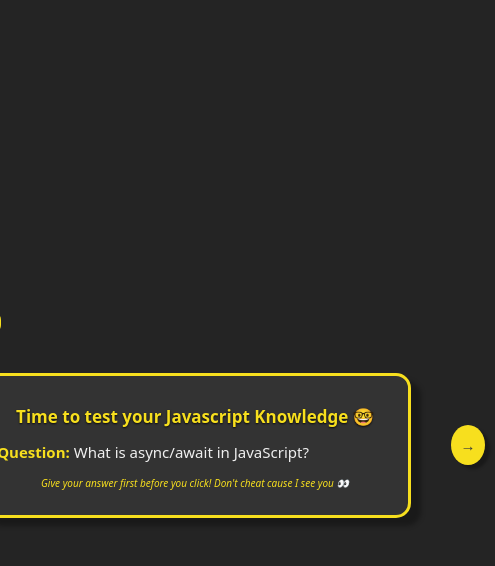
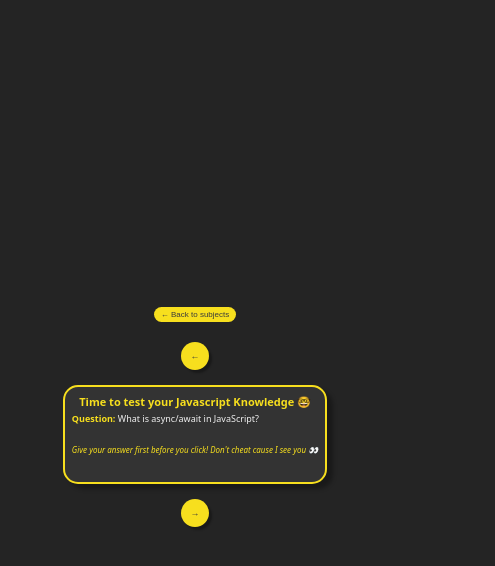
Before and after one commit to code-techhb/devCards, a React (Vite) app: page / in a window 390 px wide. Both pictures are taken after a click on the button "Javascript". Shown: the top 566 px of the page, 495 px wide, since content can reach past the window. Built offline with nearby package versions, Linux system fonts and the light colour scheme.

Commit message:
📱 add media queries

```diff
--- a/src/components/Flashcard/Flashcard.module.css
+++ b/src/components/Flashcard/Flashcard.module.css
@@ -8,7 +8,8 @@
 }
 
 .card {
-  width: 50rem;
+  width: 100%;
+  max-width: 50rem;
   background-color: var(--card-background);
   color: var(--white);
   padding: 1.5rem;
@@ -18,6 +19,7 @@
   cursor: pointer;
   transition: transform 0.2s ease;
   border: 3px solid var(--topic-color, var(--primary));
+  box-sizing: border-box;
 }
 
 .card:hover {
@@ -26,14 +28,18 @@
 
 .card h2 {
   font-size: 1.7rem;
+  margin-bottom: 2rem;
   text-align: center;
   color: var(--topic-color, var(--primary));
-  text-shadow: 0px 1px 2px rgba(0, 0, 0, 0.8);
 }
 
 .card p {
   font-size: 1.5rem;
   line-height: 1.3;
+  margin-bottom: 2rem;
+  overflow-wrap: break-word;
+  word-wrap: break-word;
+  word-break: break-word;
 }
 
 .card span {
@@ -62,6 +68,7 @@
   margin: 0 1rem;
   font-size: 1.5rem;
   box-shadow: 5px 4px 3px rgba(0, 0, 0, 0.3);
+  flex-shrink: 0;
 }
 
 .navButton:hover {
@@ -73,6 +80,9 @@
   padding: 1rem;
   background-color: rgba(255, 255, 255, 0.1);
   border-left: 4px solid var(--topic-color, var(--primary));
+  overflow-wrap: break-word;
+  word-wrap: break-word;
+  word-break: break-word;
 }
 
 /*specific class modifiers for each topic */
@@ -124,3 +134,114 @@
 .backButton:hover {
   transform: scale(1.05);
 }
+
+/* queries */
+@media (max-width: 768px) {
+  .cardContainer {
+    gap: 2rem;
+  }
+}
+
+@media (max-width: 600px) {
+  .flashcardPage {
+    padding: 0 1rem;
+    display: flex;
+    flex-direction: column;
+    align-items: center;
+  }
+
+  .cardContainer {
+    flex-direction: column;
+    justify-content: center;
+    align-items: center;
+    margin: 1rem auto;
+    padding: 0;
+    gap: 1rem;
+    width: 100%;
+  }
+
+  .card {
+    width: 100%;
+    max-width: 100%;
+    margin: 0.5rem 0;
+    padding: 0.8rem;
+    box-shadow: 6px 5px 4px rgba(0, 0, 0, 0.3);
+  }
+
+  .card h2 {
+    font-size: 1.2rem;
+    margin-bottom: 0.5rem;
+  }
+
+  .card p {
+    font-size: 1rem;
+    line-height: 1.2;
+  }
+
+  .card .funNote {
+    font-size: 0.8rem;
+  }
+
+  .navButton {
+    width: 32px;
+    height: 32px;
+    font-size: 1rem;
+    margin: 0 0.3rem;
+    box-shadow: 3px 3px 2px rgba(0, 0, 0, 0.3);
+    position: relative;
+    z-index: 10;
+  }
+
+  .answer {
+    padding: 0.8rem;
+    margin-top: 0.8rem;
+  }
+}
+
+@media (max-width: 480px) {
+  .cardContainer {
+    padding: 0;
+  }
+
+  .card {
+    padding: 0.7rem;
+    border-width: 2px;
+  }
+
+  .card h2 {
+    font-size: 1.1rem;
+  }
+
+  .card p {
+    font-size: 0.9rem;
+  }
+
+  .navButton {
+    width: 28px;
+    height: 28px;
+    font-size: 0.9rem;
+  }
+
+  .backButton {
+    padding: 0.3rem 0.7rem;
+    font-size: 0.8rem;
+  }
+}
+
+@media (max-width: 375px) {
+  .card {
+    padding: 0.5rem;
+  }
+
+  .card p,
+  .answer {
+    font-size: 0.85rem;
+    line-height: 1.2;
+  }
+
+  .navButton {
+    width: 24px;
+    height: 24px;
+    margin: 0 0.2rem;
+  }
+}
--- a/src/components/Landing/landing.module.css
+++ b/src/components/Landing/landing.module.css
@@ -19,8 +19,9 @@
 .container p {
   font-size: 3rem;
   opacity: 0;
+  margin: 2rem 0;
   animation: slideUp 0.8s ease forwards;
-  animation-delay: 0.2s; /* Start after the heading */
+  animation-delay: 0.2s;
 }
 
 .tabsContainer {
@@ -28,7 +29,7 @@
   gap: 2.5rem;
   opacity: 0;
   animation: slideUp 0.8s ease forwards;
-  animation-delay: 0.4s; /* Start after the paragraph */
+  animation-delay: 0.4s;
 }
 
 .tabsContainer button {
@@ -55,3 +56,46 @@
     transform: translateY(0);
   }
 }
+
+/* queries */
+@media (max-width: 768px) {
+  .container h1 {
+    font-size: 4rem;
+  }
+
+  .container p {
+    font-size: 2rem;
+  }
+
+  .tabsContainer {
+    flex-direction: column;
+    gap: 2rem;
+  }
+
+  .tabsContainer button {
+    padding: 1rem 1.3rem;
+    font-size: 1.5rem;
+    min-width: 120px;
+  }
+}
+
+@media (max-width: 480px) {
+  .container h1 {
+    font-size: 3.5rem;
+    text-align: center;
+  }
+
+  .container p {
+    font-size: 1.5rem;
+  }
+
+  .tabsContainer {
+    gap: 0.8rem;
+  }
+
+  .tabsContainer button {
+    padding: 0.8rem 1rem;
+    font-size: 1.5rem;
+    min-width: 100px;
+  }
+}
--- a/src/index.css
+++ b/src/index.css
@@ -16,6 +16,12 @@
   --dsa-color: #e4b1f0;
 }
 
+* {
+  margin: 0;
+  padding: 0;
+  box-sizing: border-box;
+}
+
 html {
   font-size: 62.5%;
 }
```
